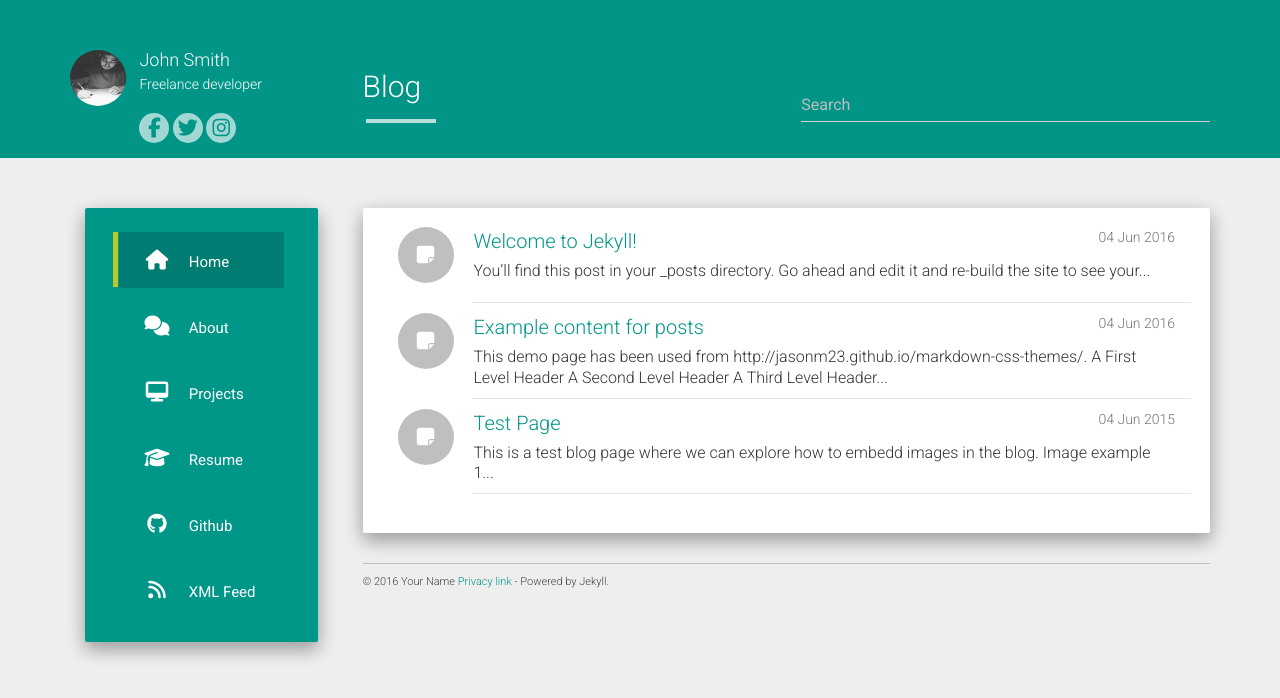
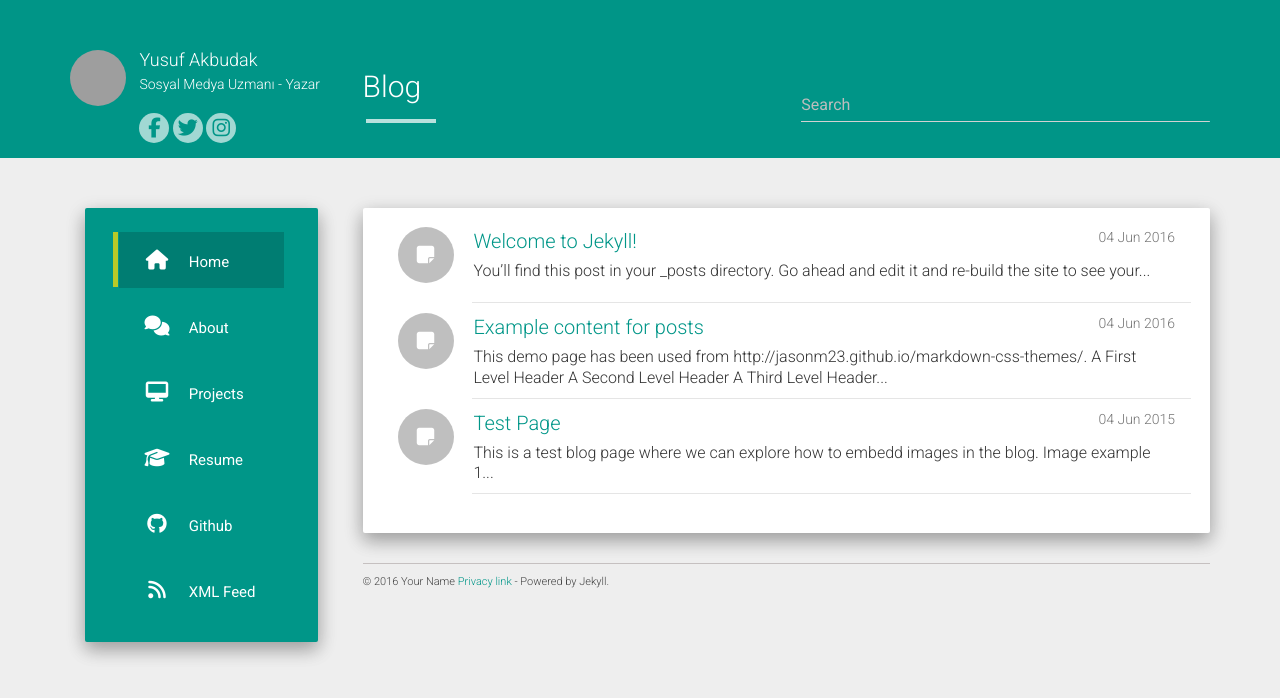
Before and after one commit to yusufakbudak/yusufakbudak.github.io, a Jekyll site: the page built from index.html, in a window 1280 px wide. Shown: the top 698 px of the page. Built offline with Jekyll 4.4.1, drawn with Linux system fonts in a browser that asks for light colours; nearby versions of some CDN libraries; the list of posts is cut into pages by our own code; grey boxes are pictures that could not be loaded.

Commit message:
Update _config.yml

```diff
--- a/_config.yml
+++ b/_config.yml
@@ -1,12 +1,12 @@
-title: John Smith
-description: My Personal Blog
-author: John Smith
+title: Yusuf Akbudak
+description: Kişisel Websitem
+author: Yusuf Akbudak
 logo: /hcz-jekyll-blog/static/img/avatar.png
-github: https://github.com/codeasashu
-about: Freelance developer
+github: https://github.com/yusufakbudak
+about: Sosyal Medya Uzmanı - Yazar
 
-baseurl: "https://codeasashu.github.io/hcz-jekyll-blog"
-url: "https://codeasashu.github.io/hcz-jekyll-blog"
+baseurl: "http://yusufakbudak.com/"
+url: http://yusufakbudak.com/"
 
 allowsearch: true
 
@@ -25,4 +25,4 @@
 per_page: 20
 paginate_path: "/page:num/"
 markdown: kramdown
-gems: [jekyll-paginate, jekyll-gist]
+gems: [Akbudakwar]
```
